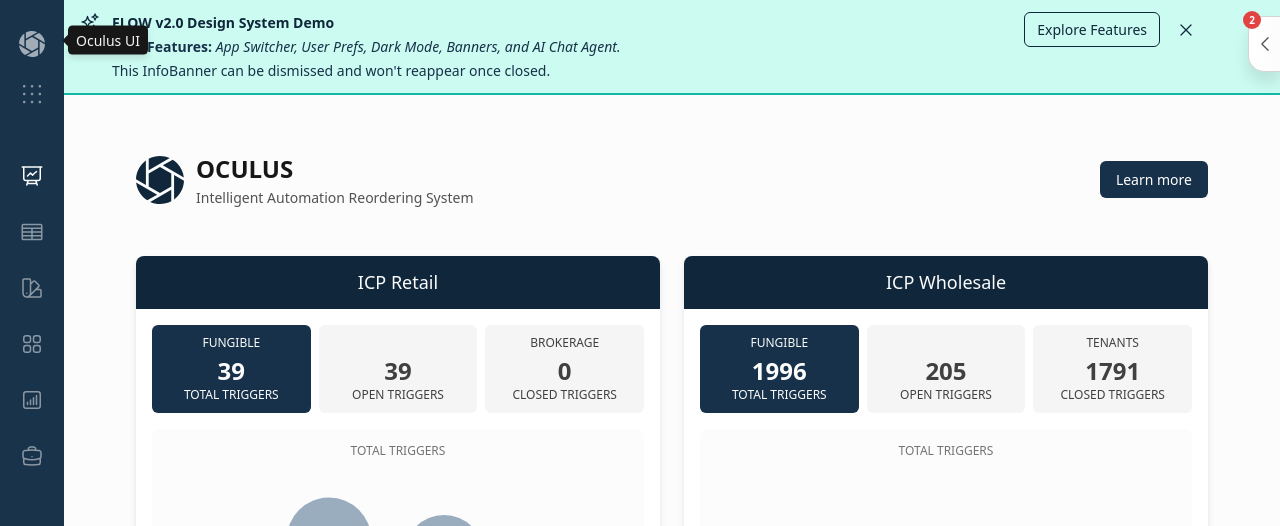
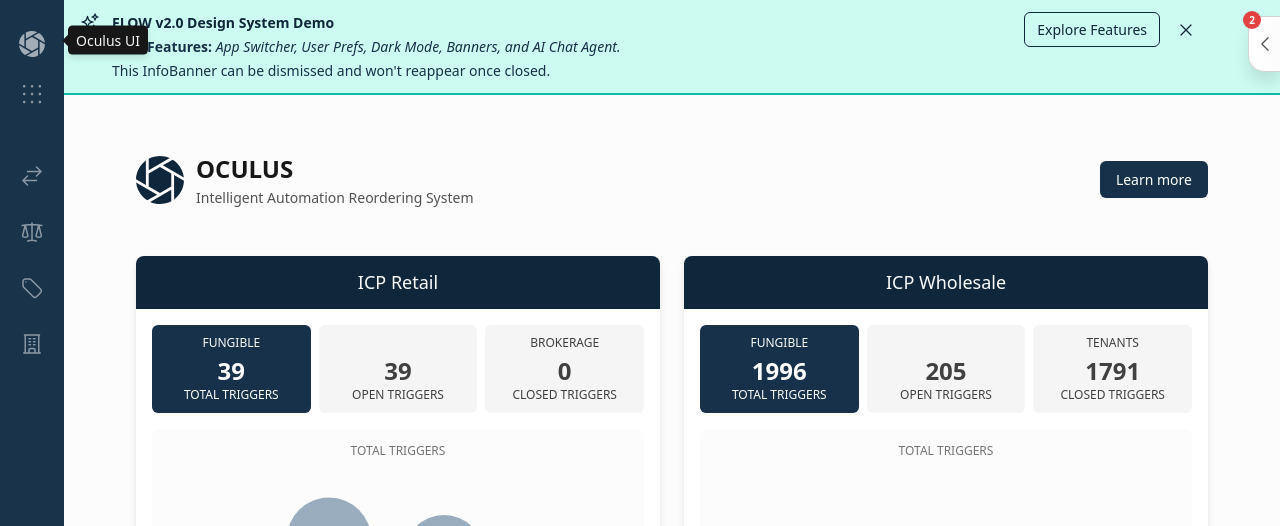
Before and after one commit to m-downing/flow_demo, a Next.js app: page / in a window 1280 px wide. Shown: the top 526 px of the page. Built offline with nearby package versions, Linux system fonts and the light colour scheme.

Commit message:
oculus specific sidetab

```diff
--- a/src/design-system/layout/Sidebar.tsx
+++ b/src/design-system/layout/Sidebar.tsx
@@ -5,7 +5,7 @@
 import Link from 'next/link';
 import { useRouter, usePathname } from 'next/navigation';
 import { appTabs } from './constants';
-import { ChartBarSquareIcon, BriefcaseIcon, ChartPieIcon, PresentationChartLineIcon, ArrowRightStartOnRectangleIcon, ArrowLeftStartOnRectangleIcon, GlobeAltIcon, FireIcon, EyeIcon, TableCellsIcon, SwatchIcon, Squares2X2Icon, AcademicCapIcon } from '@heroicons/react/24/outline';
+import { ChartBarSquareIcon, BriefcaseIcon, ChartPieIcon, PresentationChartLineIcon, ArrowRightStartOnRectangleIcon, ArrowLeftStartOnRectangleIcon, GlobeAltIcon, FireIcon, EyeIcon, TableCellsIcon, SwatchIcon, Squares2X2Icon, AcademicCapIcon, ArrowsRightLeftIcon, ScaleIcon, TagIcon, BuildingOfficeIcon } from '@heroicons/react/24/outline';
 import { SparklesIcon } from '@heroicons/react/24/solid';
 import { Spinner } from '@/design-system/components/feedback';
 import Tooltip from '@/design-system/components/feedback/Tooltip';
@@ -25,7 +25,7 @@
   // Initialize activeTab based on current pathname only (no localStorage during SSR)
   const getInitialTab = () => {
     // Only check if current pathname matches any tab
-    const currentTab = appTabs['flow'].find(tab => tab.path === pathname);
+    const currentTab = appTabs['oculus'].find(tab => tab.path === pathname);
     if (currentTab) {
       return currentTab.name;
     }
@@ -56,7 +56,7 @@
 
     // Now that we're hydrated, check localStorage and update activeTab if needed
     const savedTab = localStorage.getItem('activeTab_flux');
-    if (savedTab && !appTabs['flow'].find(tab => tab.path === pathname)) {
+    if (savedTab && !appTabs['oculus'].find(tab => tab.path === pathname)) {
       // Only use saved tab if current pathname doesn't match any tab
       setActiveTab(savedTab);
     }
@@ -79,7 +79,7 @@
   useEffect(() => {
     // Determine active tab based on current pathname
     // Check all flow tabs for matching paths
-    const currentTab = appTabs['flow'].find(tab => tab.path === pathname);
+    const currentTab = appTabs['oculus'].find(tab => tab.path === pathname);
     if (currentTab) {
       setActiveTab(currentTab.name);
       if (isHydrated) {
@@ -196,6 +196,14 @@
       return <SwatchIcon className={iconClass} />;
     } else if (iconName === 'Squares2X2') {
       return <Squares2X2Icon className={iconClass} />;
+    } else if (iconName === 'ArrowsRightLeft') {
+      return <ArrowsRightLeftIcon className={iconClass} />;
+    } else if (iconName === 'Scale') {
+      return <ScaleIcon className={iconClass} />;
+    } else if (iconName === 'Tag') {
+      return <TagIcon className={iconClass} />;
+    } else if (iconName === 'BuildingOffice') {
+      return <BuildingOfficeIcon className={iconClass} />;
     } else {
       return (
         <Image
@@ -322,7 +330,7 @@
 
           {/* Middle section - navigation tabs */}
           <div className={`flex-1 flex flex-col ${isExpanded ? 'items-start' : 'items-center'} py-6 gap-6 overflow-y-auto min-h-0 [&::-webkit-scrollbar]:hidden [-ms-overflow-style:none] [scrollbar-width:none] transition-all duration-300 ease-in-out relative z-10`}>
-            {appTabs['flow'].map((tab) => (
+            {appTabs['oculus'].map((tab) => (
               <Tooltip
                 key={tab.name}
                 content={tab.name}
--- a/src/design-system/layout/constants.ts
+++ b/src/design-system/layout/constants.ts
@@ -17,7 +17,12 @@
   ],
   helius: [dashboardTab],
   mimir: [dashboardTab],
-  oculus: [dashboardTab]
+  oculus: [
+    { name: "Fungible", icon: "ArrowsRightLeft", path: "/fungible" },
+    { name: "Brokerage", icon: "Scale", path: "/brokerage" },
+    { name: "Retail", icon: "Tag", path: "/retail" },
+    { name: "Wholesale", icon: "BuildingOffice", path: "/wholesale" },
+  ]
 };
 
 // Legacy export for backward compatibility
```
